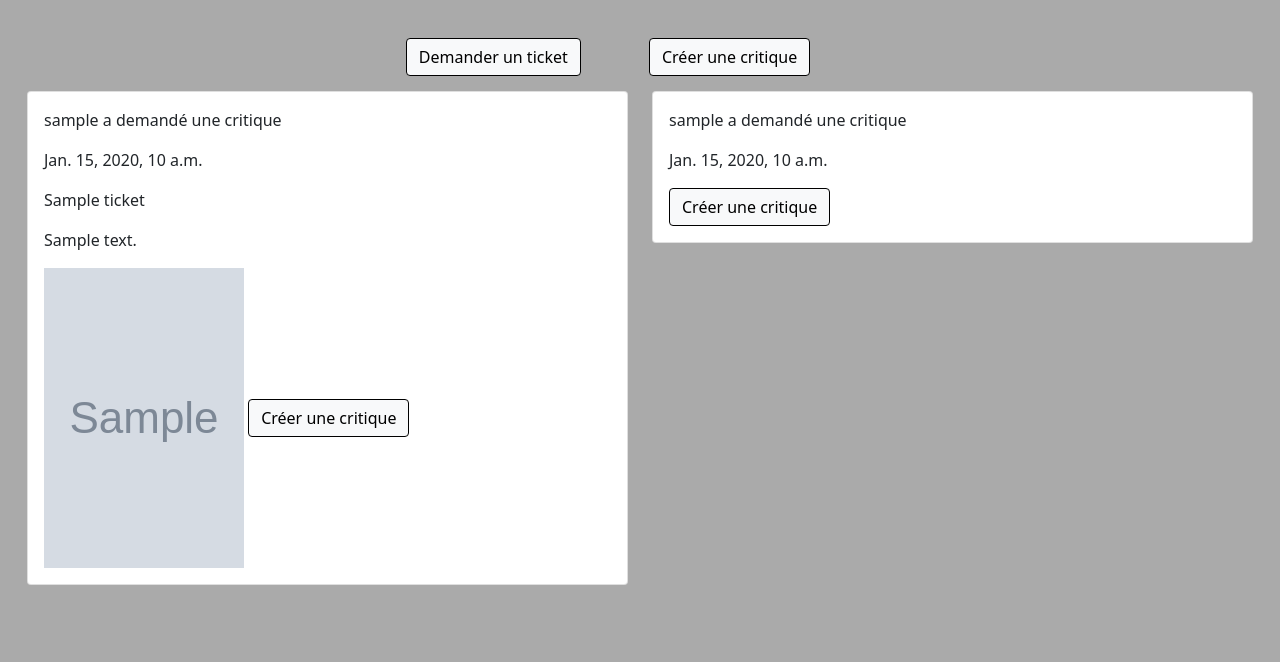
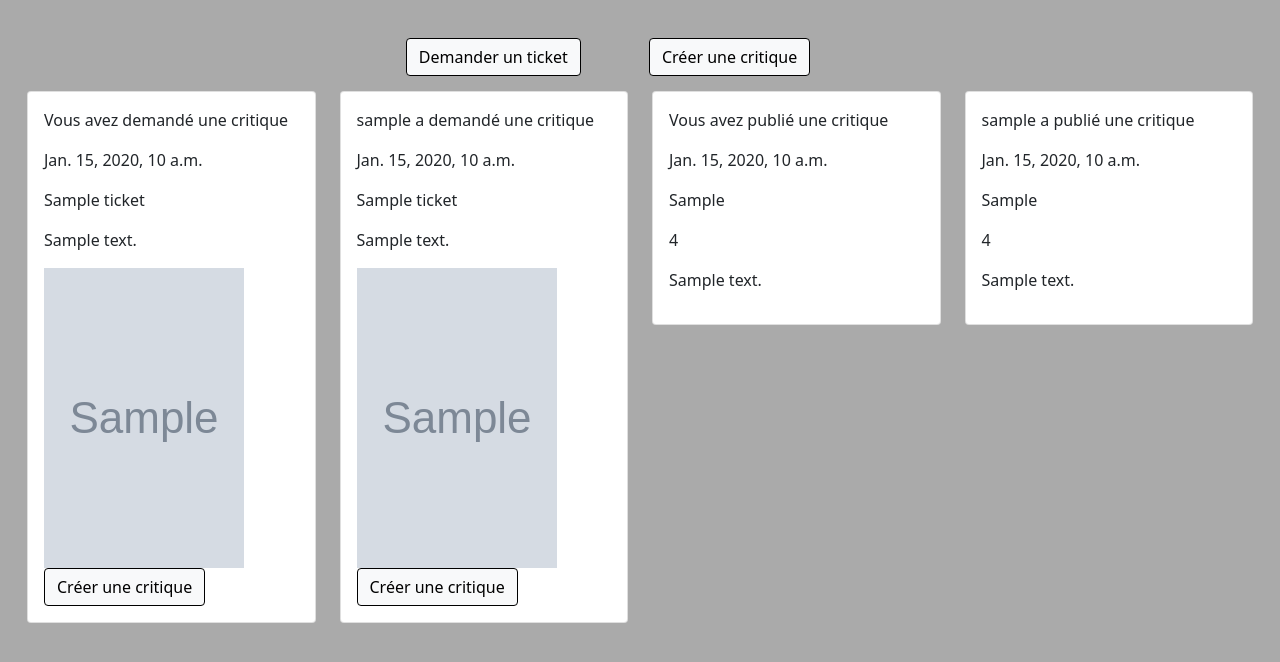
Before and after one commit to ChevallierQ/P9_LITReview, a Django app: page /flux/ in a window 1280 px wide. Shown: the part 56-718 px from the top of the page. Run offline with Django 3.2, Linux system fonts and the light colour scheme; a user stored in the database is signed in; tables that the repository leaves empty hold one stand-in row (values such as "Sample post"); grey boxes marked "Sample" are stand-in pictures.

Commit message:
Sixth commit: Update readme and flux

```diff
--- a/litreview_app/templates/flux/flux.html
+++ b/litreview_app/templates/flux/flux.html
@@ -16,21 +16,83 @@
         <a href="{% url 'review_without_ticket' %}"><button type="button" class="btn btn-light header">Créer une critique</button></a>
     </div>
     <div class="row flux">
-        {% for unit in all %}
+        {% for ticket in tickets %}
+            {% if ticket.user == request.user %}
                 <div class="col">
                     <div class="card">
                         <div class="card-body">
-                            <p>{{ unit.user }} a demandé une critique</p>
-                            <p>{{ unit.time_created }}</p>
-                            <p>{{ unit.title }}</p>
-                            <p>{{ unit.description }}</p>
-                            {% if unit.image %}
-                                <img src="{{ unit.image.url }}" height="300" width="200">
+                            <p>Vous avez demandé une critique</p>
+                            <p>{{ ticket.time_created }}</p>
+                            <p>{{ ticket.title }}</p>
+                            <p>{{ ticket.description }}</p>
+                            {% if ticket.image %}
+                                <img src="{{ ticket.image.url }}" height="300" width="200">
                             {% endif %}
-                            <button type="button" class="btn btn-light">Créer une critique</button>
+                            {% if ticket.title not in reviews_headline %}
+                                <button type="button" class="btn btn-light">Créer une critique</button>
+                            {% endif %}
                         </div>
                     </div>
                 </div>
+            {% endif %}
+
+            {% for follow in follows %}
+                {% if follow.user == request.user %}
+                    {% if follow.followed_user == ticket.user %}
+                        <div class="col">
+                            <div class="card">
+                                <div class="card-body">
+                                    <p>{{ ticket.user }} a demandé une critique</p>
+                                    <p>{{ ticket.time_created }}</p>
+                                    <p>{{ ticket.title }}</p>
+                                    <p>{{ ticket.description }}</p>
+                                    {% if ticket.image %}
+                                        <img src="{{ ticket.image.url }}" height="300" width="200">
+                                    {% endif %}
+                                    {% if ticket.title not in reviews_headline %}
+                                        <button type="button" class="btn btn-light">Créer une critique</button>
+                                    {% endif %}
+                                </div>
+                            </div>
+                        </div>
+                    {% endif %}
+                {% endif %}
+            {% endfor %}
+        {% endfor %}
+
+
+        {% for review in reviews %}
+            {% if review.user == request.user %}
+                <div class="col">
+                    <div class="card">
+                        <div class="card-body">
+                            <p>Vous avez publié une critique</p>
+                            <p>{{ review.time_created }}</p>
+                            <p>{{ review.headline }}</p>
+                            <p>{{ review.rating }}</p>
+                            <p>{{ review.body }}</p>
+                        </div>
+                    </div>
+                </div>
+            {% endif %}
+
+            {% for follow in follows %}
+                {% if follow.user == request.user %}
+                    {% if follow.followed_user == review.user %}
+                        <div class="col">
+                            <div class="card">
+                                <div class="card-body">
+                                    <p>{{ review.user }} a publié une critique</p>
+                                    <p>{{ review.time_created }}</p>
+                                    <p>{{ review.headline }}</p>
+                                    <p>{{ review.rating }}</p>
+                                    <p>{{ review.body }}</p>
+                                </div>
+                            </div>
+                        </div>
+                    {% endif %}
+                {% endif %}
+            {% endfor %}
         {% endfor %}
     </div>
 {% endblock content %}
--- a/litreview_app/views.py
+++ b/litreview_app/views.py
@@ -84,10 +84,16 @@ def review_without_ticket(request):
 
 @login_required
 def home(request):
-    review = list(models.Review.objects.all())
+    reviews = list(models.Review.objects.all())
     tickets = list(models.Ticket.objects.all())
-    all = tickets
-    for element in review :
-        all.append(element)
-
-    return render(request, 'flux/flux.html', context={'all': all})
+    follow = models.UserFollows.objects.all()
+    reviews_headline = []
+    for review_unit in reviews :
+        reviews_headline.append(review_unit.headline)
+    context = {
+            'tickets': tickets,
+            'reviews': reviews,
+            'reviews_headline': reviews_headline,
+            'follows': follow,
+        }
+    return render(request, 'flux/flux.html', context=context)
```
Also changed, not shown: README.md, media/s_0.jpg (added), media/s_0_ziNgvea.jpg (added).
